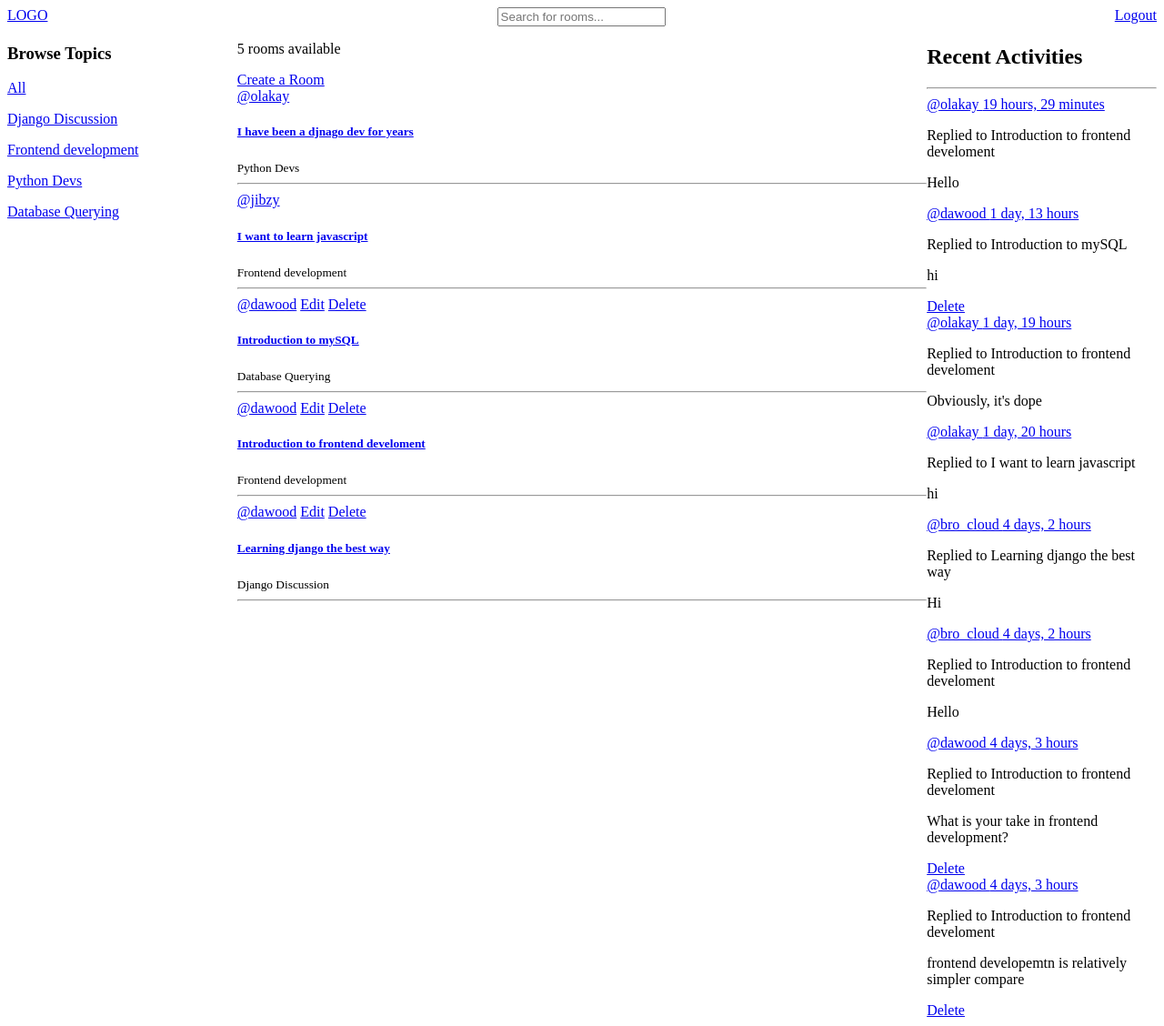
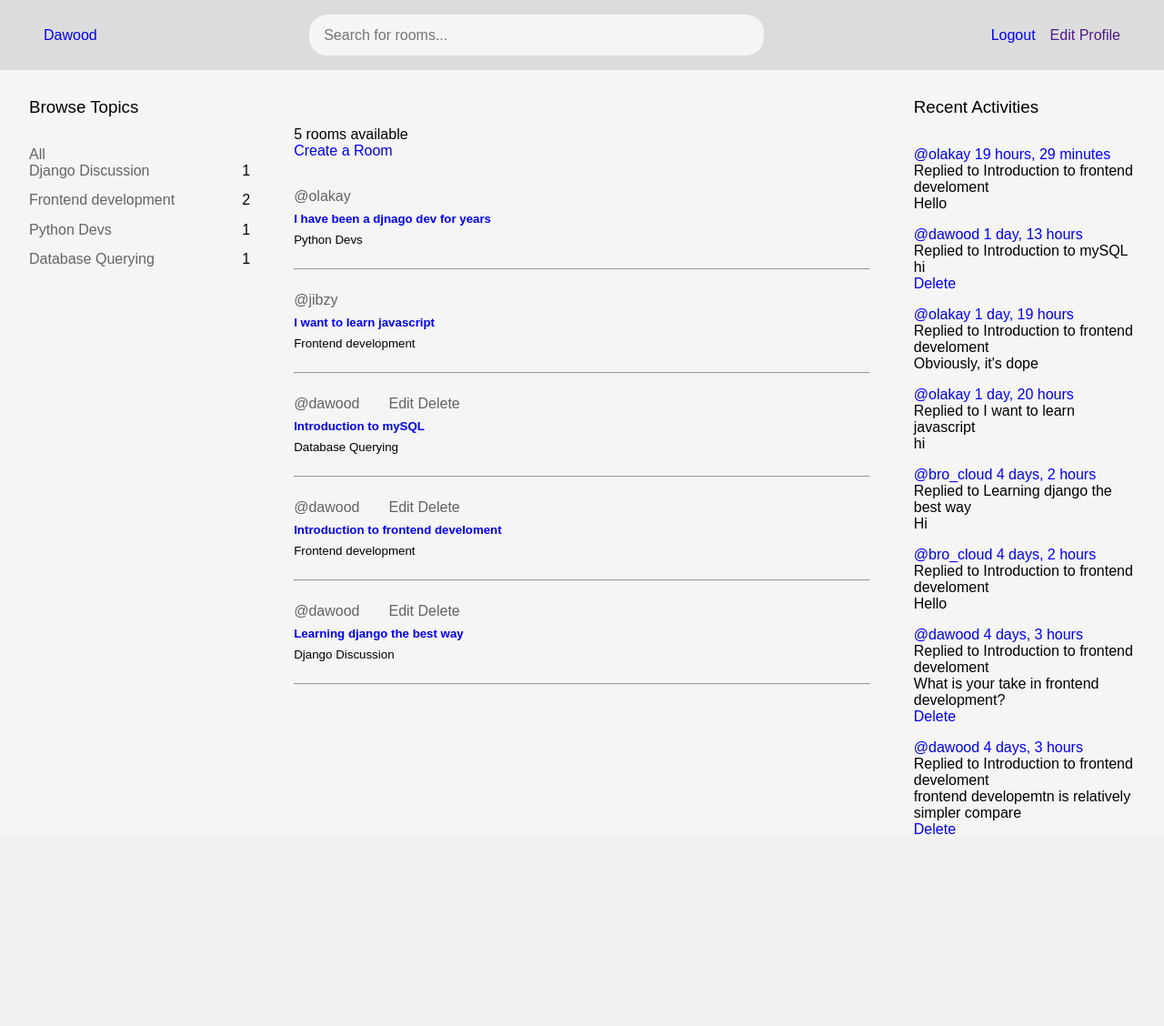
Before and after one commit to sulaimondawood/django-discord-server, a Django app: page / in a window 1280 px wide. Shown: the whole page at 91% size. After the commit the page ends 917 px from the top, so only its background shows below. Run offline with Django 4.2, Linux system fonts and the light colour scheme; a user stored in the database is signed in; data comes from the database, SQL or seed files in the repository; both versions use the stored data as it was after the commit.

Commit message:
added some basic  styling

```diff
--- a/discordStudy/settings.py
+++ b/discordStudy/settings.py
@@ -117,6 +117,9 @@ USE_TZ = True
 # https://docs.djangoproject.com/en/4.2/howto/static-files/
 
 STATIC_URL = 'static/'
+STATICFILES_DIRS =[
+    BASE_DIR / "static"
+]
 
 # Default primary key field type
 # https://docs.djangoproject.com/en/4.2/ref/settings/#default-auto-field
--- a/main/templates/main/activities.html
+++ b/main/templates/main/activities.html
@@ -1,6 +1,5 @@
-<h2>Recent Activities</h2>
-<hr />
-<div class="">
+<h3>Recent Activities</h3>
+<div class="activities-wrp">
   {% for recent_msg in recent_messages %}
   <div>
     <a href="{% url 'profile' recent_msg.user.id %}">
--- a/main/templates/main/feeds.html
+++ b/main/templates/main/feeds.html
@@ -1,11 +1,17 @@
-<div>
+<!-- {%load static%} -->
+
+<div class="feed-wrp">
   {% for room in rooms %}
-  <div>
-    <a href="{% url 'profile' room.host.id %}">@{{room.host.username}}</a>
-    {% if request.user == room.host %}
-    <a href="{% url 'update-room' room.id %}">Edit</a>
-    <a href="{% url 'delete-room' room.id %}">Delete</a>
-    {%endif%}
+  <div class="feed-sub-wrp">
+    <div class="feed-info">
+      <a href="{% url 'profile' room.host.id %}">@{{room.host.username}}</a>
+      {% if request.user == room.host %}
+      <div class="feed-config">
+        <a href="{% url 'update-room' room.id %}">Edit</a>
+        <a href="{% url 'delete-room' room.id %}">Delete</a>
+      </div>
+      {%endif%}
+    </div>
     <h5>
       <a href="{% url 'room' room.id %}"> {{room.name}} </a>
     </h5>
--- a/main/templates/main/home.html
+++ b/main/templates/main/home.html
@@ -1,20 +1,15 @@
 {% extends "base.html" %} {% block content%}
-
-<style>
-  .home-container {
-    display: grid;
-    grid-template-columns: 1fr 3fr 1fr;
-  }
-</style>
 
 <div class="home-container">
   <div class="">{% include 'main/topics.html' %}</div>
-  <div class="">
-    <p>{{room_counts}} rooms available</p>
-    <a href="{% url 'create-room' %}">Create a Room</a>
+  <div class="room-info">
+    <div class="room-count">
+      <p>{{room_counts}} rooms available</p>
+      <a href="{% url 'create-room' %}">Create a Room</a>
+    </div>
     {% include "main/feeds.html" %}
   </div>
-  <div class="">{%include "main/activities.html"%}</div>
+  <div class="activities">{%include "main/activities.html"%}</div>
 </div>
 
 {%endblock%}
--- a/main/templates/main/topics.html
+++ b/main/templates/main/topics.html
@@ -1,11 +1,12 @@
-<div class="">
+<div class="topics-bar">
   <h3>Browse Topics</h3>
-  <a href="{% url 'home' %}">All</a>
-  <div class="">
+  <a class="a" href="{% url 'home' %}">All</a>
+  <div class="topics">
     {% for topic in topics %}
-    <p>
+    <div class="topic-div">
       <a href="{% url 'home' %}?q={{topic.name}}">{{topic.name}}</a>
-    </p>
+      <p>{{topic.room_set.all.count}}</p>
+    </div>
     {% endfor%}
   </div>
 </div>
--- /dev/null
+++ b/static/styles/styles.css
@@ -0,0 +1,137 @@
+* {
+  padding: 0;
+  margin: 0;
+  box-sizing: border-box;
+}
+
+body {
+  font-family: sans-serif;
+  background-color: var(--color);
+}
+
+a {
+  text-decoration: none;
+}
+
+a:hover {
+  color: rgb(219, 31, 31);
+}
+
+:root {
+  --color: #f5f5f5;
+  --bg-color: gainsboro;
+  --prm: rgb(100, 99, 99);
+}
+
+.nav {
+  width: 100%;
+  display: flex;
+  gap: 2rem;
+  align-items: center;
+  justify-content: space-between;
+  padding: 1rem 3rem;
+  background-color: var(--bg-color);
+}
+
+.nav-search {
+  height: 45px;
+  outline: none;
+  border: none;
+  border-radius: 20px;
+  width: 500px;
+  background-color: var(--color);
+  font-size: 1rem;
+  text-indent: 1rem;
+}
+
+.nav-search::placeholder {
+  text-indent: 1rem;
+}
+
+.nav-login {
+  display: flex;
+  gap: 1rem;
+  align-items: center;
+}
+
+.home-container {
+  display: grid;
+  grid-template-columns: 1fr 3fr 1fr;
+  margin: 0 auto;
+  margin-top: 30px;
+  padding: 0 2rem;
+  max-width: 1440px;
+  width: 100%;
+}
+
+.home-container .room-info {
+  margin: 2rem 3rem;
+}
+
+.room-count {
+  padding-bottom: 2rem;
+}
+
+.topics-bar h3 {
+  padding-bottom: 2rem;
+  font-weight: 500;
+}
+
+.topics-bar > .a {
+  color: rgb(100, 99, 99);
+  padding-bottom: 1rem;
+}
+
+.topics {
+  display: flex;
+  flex-direction: column;
+  gap: 0.9rem;
+}
+
+.topic-div {
+  display: flex;
+  justify-content: space-between;
+  align-items: center;
+}
+
+.topic-div a {
+  text-decoration: none;
+  color: rgb(100, 99, 99);
+}
+
+.feed-wrp {
+  display: flex;
+  flex-direction: column;
+  gap: 1.5rem;
+}
+
+.feed-wrp .feed-sub-wrp {
+  display: flex;
+  flex-direction: column;
+  gap: 0.5rem;
+}
+
+.feed-wrp .feed-info {
+  display: flex;
+  gap: 2rem;
+  align-items: center;
+}
+
+.feed-info a {
+  color: rgb(100, 99, 99);
+}
+
+.feed-config a {
+  color: rgb(100, 99, 99);
+}
+
+.activities h3 {
+  padding-bottom: 2rem;
+  font-weight: 500;
+}
+
+.activities-wrp {
+  display: flex;
+  flex-direction: column;
+  gap: 1rem;
+}
--- a/templates/base.html
+++ b/templates/base.html
@@ -1,9 +1,11 @@
 <!DOCTYPE html>
+{% load static %}
 <html lang="en">
   <head>
     <meta charset="UTF-8" />
     <meta name="viewport" content="width=device-width, initial-scale=1.0" />
     <title>Discord server</title>
+    <link rel="stylesheet" href="{% static 'styles/styles.css' %}" />
   </head>
   <body>
     {% include "nav.html" %} {% block content %} {% endblock %}
--- a/templates/nav.html
+++ b/templates/nav.html
@@ -1,12 +1,24 @@
-<div class="" style="display: flex; justify-content: space-between">
-  <a href="/">LOGO</a>
+<div class="nav">
+  <a href="/">Dawood</a>
   <form action="{% url 'home' %}" method="get">
-    <input type="text" placeholder="Search for rooms..." name="q" />
+    <input
+      class="nav-search"
+      type="text"
+      placeholder="Search for rooms..."
+      name="q"
+    />
   </form>
 
   {% if request.user.is_authenticated %}
-  <a href="{% url 'logout' %}">Logout</a>
+  <div class="nav-login">
+    <img src="" alt="" />
+    <a href="{% url 'logout' %}">Logout</a>
+    <a href="">Edit Profile</a>
+  </div>
   {%else%}
-  <a href="{% url 'login-signup' %}">Login</a>
+  <div class="nav-login">
+    <img src="" alt="" />
+    <a href="{% url 'login-signup' %}">Login</a>
+  </div>
   {%endif%}
 </div>
```
Also changed, not shown: db.sqlite3.
